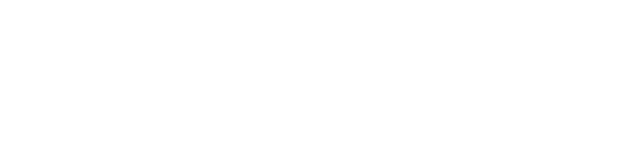
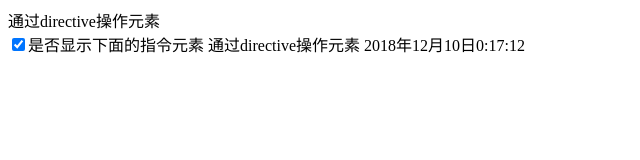
Before and after one commit to LeSeulvip/TeachProject, a website: page Angularjs-Study/html/ng009.html in a window 1280 px wide. Shown: the whole page, without its empty margins (0-640 px from the left). Drawn offline with Linux system fonts and the light colour scheme.

Commit message:
对话框

```diff
--- /dev/null
+++ b/Angularjs-Study/html/app/js/MyDirective.js
@@ -0,0 +1,86 @@
+(function() {
+  angular.element(document).ready(function() {
+    var dircs = angular.module('directives');
+
+    //directive是吻合js-css风格的
+    //也就是调用的单词用-号分割，但是js用驼峰表达式
+    //js:myDirective<==>css/html:my-directive
+    dircs.directive('myDirective', ['$log', MyDirective]);
+
+    function MyDirective($log) {
+      $log.debug('My-Directive init...');
+
+      //directive和service一样需要返回值，表示指令对象
+      //和service不一样的就是,directive会被页面反复调用，会产生多个实例
+      return {
+        //link返回direction操作的页面元素和对应的$scope
+        link: function($scope, element, attrs) {
+          $log.debug('my-directive element,attrs:', element, attrs);
+          //修改元素的内容
+          element.html('通过directive操作元素');
+
+          //通过jq动态绑定事件，
+          element.click(function() {
+            alert('不推荐的jq事件');
+          });
+
+          //指令销毁动作
+          $scope.$on('$destroy', function() {
+            $log.debug('my-directive init...');
+          });
+
+          $scope.showMyDirective = true;
+        }
+      };
+    }
+
+    //获取当前时间
+    function getNowTime() {
+      var date = new Date();
+      //年份
+      var year = date.getFullYear();
+      //日期
+      var month = date.getMonth() + 1;
+      month = month < 10 ? '0' + month : month + '';
+      var day = date.getDate();
+      day = day < 10 ? '0' + day : day + '';
+      var hour = date.getHours();
+
+      var minute = date.getMinutes();
+
+      var second = date.getSeconds();
+
+      var result = year + '年' + month + '月' + day + '日';
+      result = result + hour + ':' + minute + ':' + second;
+      return result;
+    }
+
+    dircs.directive('showTime', [
+      '$log',
+      '$interval',
+      function($log, $interval) {
+        $log.debug('show-Time init...');
+
+        return {
+          //link返回direction操作的页面元素和对应的$scope
+          link: function($scope, element, attrs) {
+            //动态显示时间
+            element.html(getNowTime());
+            var timer = $interval(function() {
+              element.html(getNowTime());
+            }, 1000);
+
+            //指令销毁动作
+            $scope.$on('$destroy', function() {
+              //销毁定时任务
+              if (timer) {
+                $interval.cancel(timer);
+              }
+              $log.debug('my-directive init...');
+            });
+          }
+        };
+      }
+    ]);
+  });
+})();
--- /dev/null
+++ b/Angularjs-Study/html/app/js/ng009.js
@@ -0,0 +1,13 @@
+angular.element(document).ready(function() {
+  var ctrls = angular.module('controllers');
+  ctrls.controller('MyCtrl', ['$scope', '$log', MyCtrl]);
+
+  function MyCtrl($scope, $log) {
+    $log.debug('in MyCtrl init.....');
+
+    //处理scope销毁
+    $scope.$on('$destroy', function() {
+      $log.debug('MyCtrl destroy....');
+    });
+  }
+});
--- a/Angularjs-Study/html/ng009.html
+++ b/Angularjs-Study/html/ng009.html
@@ -0,0 +1,31 @@
+<!DOCTYPE html>
+<html lang="en">
+  <head>
+    <meta charset="UTF-8" />
+    <meta name="viewport" content="width=device-width, initial-scale=1.0" />
+    <meta http-equiv="X-UA-Compatible" content="ie=edge" />
+    <title>自定义指令-directive</title>
+  </head>
+  <body>
+    <div my-directive></div>
+    <div ng-controller="MyCtrl">
+      <label>
+        <input type="checkbox" ng-model="showMyDirective">是否显示下面的指令元素
+      </label>
+      <!-- 指令是通过页面调用，这就是ng-开头指令的实现原理 -->
+      <span my-directive class="bg-danger" ng-if="showMyDirective"></span>
+      <span show-time class="bg-primary"></span>
+    </div>
+
+    <script src="lib/js/jquery.min.js"></script>
+    <script src="lib/js/bootstrap.min.js"></script>
+    <script src="lib/js/angular.min.js"></script>
+    <script src="lib/js/angular-messages.min.js"></script>
+    <script src="lib/js/angular-animate.min.js"></script>
+    <script src="lib/js/angular-sanitize.min.js"></script>
+    <script src="app/js/init.js"></script>
+    <script src="app/js/MyDirective.js"></script>
+    <script src="app/js/ng009.js"></script>
+    <script src="app/js/startup.js"></script>
+  </body>
+</html>
```
Also changed, not shown: Angularjs-Study/html/index.html (+2 -0 lines).
